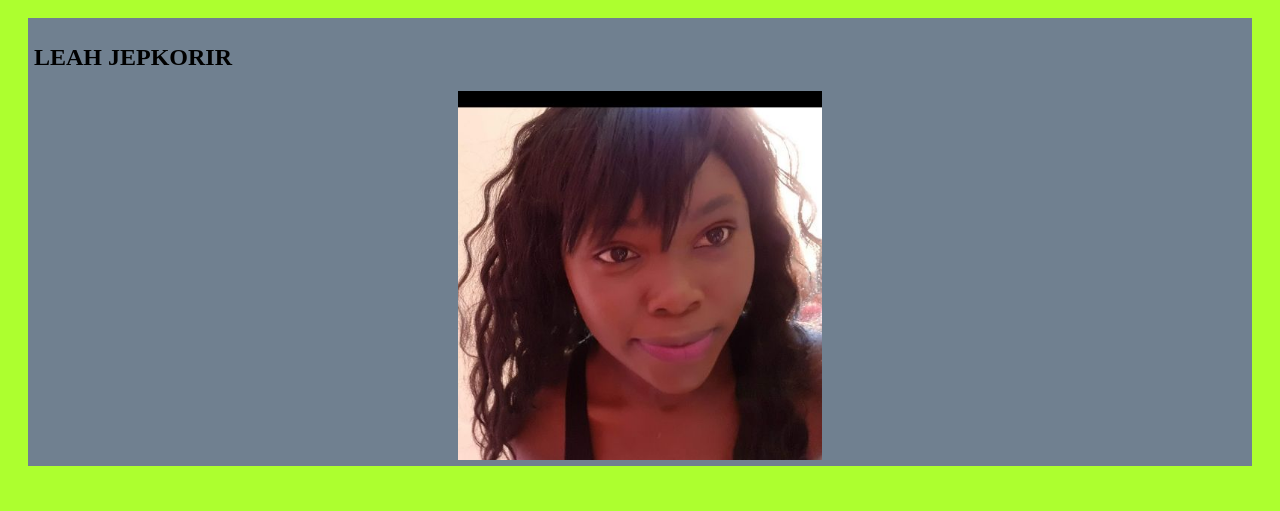
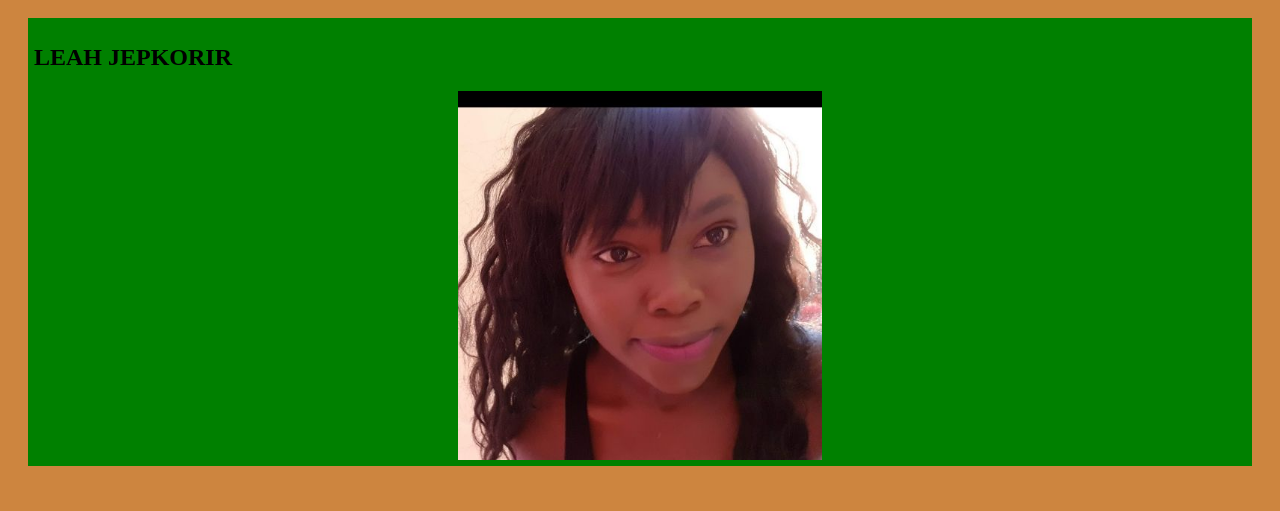
Before and after one commit to leaclaire/landing-page, a plain HTML site: page index.html in a window 1280 px wide. Shown: the part 107-618 px from the top of the page. Drawn offline with Linux system fonts and the light colour scheme.

```diff
--- a/index.css
+++ b/index.css
@@ -9,7 +9,7 @@ h1{
    border: 2px green;
    padding: 6px;
    margin: 20px;
-   background-color: slategray;
+   background-color: green;
 }
 img{
     display: block;
@@ -55,7 +55,7 @@ h6{
     margin: 0px;
 }
 body{
-    background-color: greenyellow;
+    background-color: peru;
 }
 .hobbies{
    width: 60%;
```
